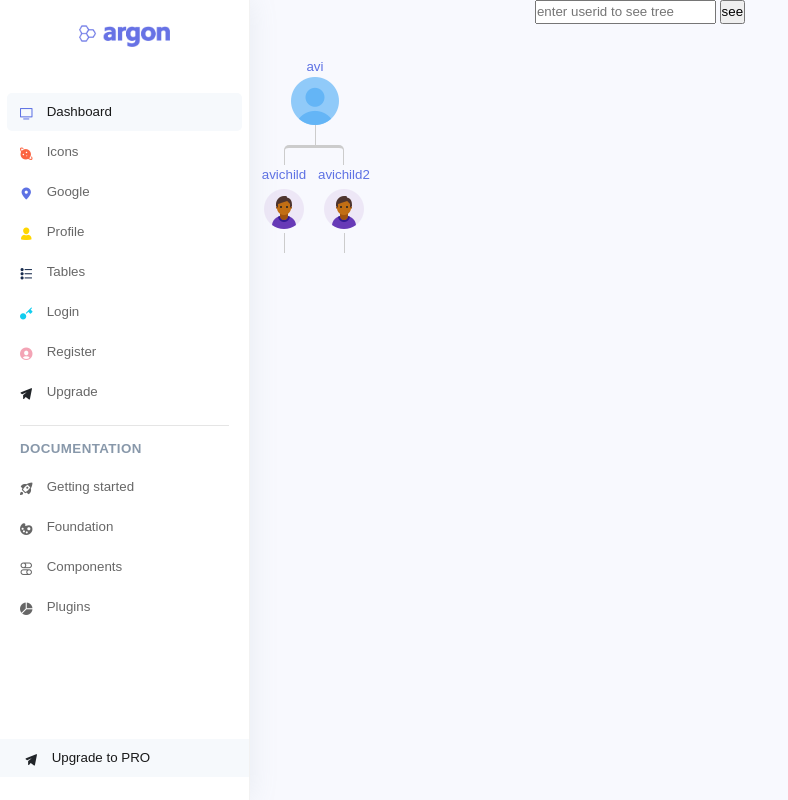
After one commit to mishtineha/MLM, a Django app: page /tree/ in a window 1280 px wide. The commit adds this page. Shown: the whole page, without its empty margins (0-788 px from the left). Run offline with Django 3.2, Linux system fonts and the light colour scheme; a user stored in the database is signed in; data comes from the database, SQL or seed files in the repository; both versions use the stored data as it was after the commit; some libraries are stand-ins or nearby versions.

Commit message:
tree page addded

```diff
--- a/project/Neha/models.py
+++ b/project/Neha/models.py
@@ -13,20 +13,23 @@ class Profile(models.Model):
     pan_card = models.IntegerField()
 
     def __str__(self):
-        return self.first_name
+        return self.user.username
 
 
 def post_save_member(sender, instance, created, *args, **kwargs):
     if created:
+        print("in post_save_member")
         try:
             Profile.objects.create(user=instance, email=instance.email)
         except:
             pass
 
 
-post_save.connect(post_save_member, sender=User)
+# post_save.connect(post_save_member, sender=User)
 
 class Tree(models.Model):
     parent = models.ForeignKey(Profile, on_delete=models.CASCADE)
-    sub_tree = models.ManyToManyField('self', symmetrical=False)
+    sub_tree = models.ManyToManyField('self', symmetrical=False,blank=True)
+    def __str__(self):
+        return self.parent.user.username
 # Create your models here.
--- a/project/Neha/templates/Neha/base.html
+++ b/project/Neha/templates/Neha/base.html
@@ -138,7 +138,7 @@
   <script src="{% static 'vendor/chart.js/dist/Chart.min.js'%}"></script>
   <script src="{% static 'vendor/chart.js/dist/Chart.extension.js'%}"></script>
   <!-- Argon JS -->
-  <script src="{% static 'js/argon.js?v=1.2.0'%}"></script>
+  <script src="{% static 'js/argon.js'%}"></script>
 </body>
 
 </html>
--- /dev/null
+++ b/project/Neha/templates/Neha/base_tree.html
@@ -0,0 +1,23 @@
+
+{% load static %}
+{% load details %}
+<li>
+<!-- <div class="col mx-auto">-->
+<!--        <div class="text-center"> -->
+    <a href="#" data-toggle="tooltip" data-original-title="ParentId:{{ node.parent|parent_id }},Amount:{{ node.parent|calculate_commission }},Child:{{ node.parent|No_of_child }}">
+            {{node.parent }}
+            <br>
+            <img src="{% static 'img/icons/common/profile2.png' %}">
+</a>
+<!--        </div>-->
+    {%if node.sub_tree %}
+<!--        <div class="row" id="tree">-->
+    <ul>
+         {%for ch in node.sub_tree.all %}
+              {%with node=ch template_name="Neha/base_tree.html" %}
+                   {%include template_name%}
+              {%endwith%}
+         {%endfor%}
+    </ul>
+    {%endif%}
+        </li>
--- /dev/null
+++ b/project/Neha/templates/Neha/tree.html
@@ -0,0 +1,134 @@
+
+{% extends 'Neha/base.html' %}
+{% block content %}
+{% load static %}
+{% load details %}
+<style>
+* {
+margin: 0;
+padding: 0;
+font-family:sans-serif,Arial;
+font-size:10pt;
+}
+.tree {
+white-space: nowrap;
+min-width: 1000px;
+min-height:500px;
+}
+.tree ul {
+padding-top: 20px;
+position: relative;
+transition: all 0.5s;
+-webkit-transition: all 0.5s;
+-moz-transition: all 0.5s;
+}
+.tree li {
+float: left;
+text-align: center;
+list-style-type: none;
+position: relative;
+padding: 20px 5px 0 5px;
+transition: all 0.5s;
+-webkit-transition: all 0.5s;
+-moz-transition: all 0.5s;
+}
+/*We will use ::before and ::after to draw the connectors*/
+.tree li::before, .tree li::after {
+content: '';
+position: absolute;
+top: 0;
+right: 50%;
+border-top: 3px solid #ccc;
+width: 50%;
+height: 20px;
+}
+.tree li::after {
+right: auto;
+left: 50%;
+border-left: 1px solid #ccc;
+}
+/*We need to remove left-right connectors from elements without any siblings*/
+.tree li:only-child::after, .tree li:only-child::before {
+display: none;
+}
+/*Remove space from the top of single children*/
+.tree li:only-child {
+padding-top: 0;
+}
+/*Remove left connector from first child and right connector from last child*/
+.tree li:first-child::before, .tree li:last-child::after {
+border: 0 none;
+}
+/*Adding back the vertical connector to the last nodes*/
+.tree li:last-child::before {
+border-right: 1px solid #ccc;
+border-radius: 0 5px 0 0;
+-webkit-border-radius: 0 5px 0 0;
+-moz-border-radius: 0 5px 0 0;
+}
+.tree li:first-child::after {
+border-radius: 5px 0 0 0;
+-webkit-border-radius: 5px 0 0 0;
+-moz-border-radius: 5px 0 0 0;
+}
+/*Time to add downward connectors from parents*/
+.tree ul ul::before {
+content: '';
+position: absolute;
+top: 0;
+left: 50%;
+border-left: 1px solid #ccc;
+width: 0;
+height: 20px;
+}
+
+
+</style>
+
+<div class="main-content">
+     <div class="container-fluid">
+
+<div class="row">
+    <div class="col mx-auto">
+        <div class="text-center">
+            <form method="post">
+                 {% csrf_token %}
+             <input type="text" placeholder="enter userid to see tree" name="userid" value="{{ value }}">
+            <input type="submit" value="see">
+                </form>
+            <p style="color:red">
+                {{ message }}
+            </p>
+
+        </div>
+    </div>
+</div>
+<!--         <div class="row">-->
+         <div class="row">
+<div class="col"></div>
+             <div class="col mx-auto">
+             <div class="text-center">
+         <div class="tree" id="FamilyTreeDiv">
+         <ul>
+             <li>
+                 <a href="#" data-toggle="tooltip" data-original-title="ParentId:{{ tree.parent|parent_id }},Amount:{{ tree.parent|calculate_commission }},Child:{{ tree.parent|No_of_child }}">
+                     {{ tree.parent }}
+                <br>
+
+            <img src="{% static 'img/icons/common/profile.png' %}">
+                      </a>
+<ul>
+{%for node in tree.sub_tree.all %}
+    {%include "Neha/base_tree.html" %}
+{%endfor%}
+    </ul>
+             </li>
+</ul>
+         </div>
+                 </div>
+             </div>
+</div>
+
+     </div>
+</div>
+{% endblock %}
--- /dev/null
+++ b/project/Neha/templatetags/details.py
@@ -0,0 +1,37 @@
+from Neha.models import *
+from django import template
+register = template.Library()
+
+@register.filter
+def calculate_commission(username,com=100,sum=0):
+    tree = Tree.objects.get(parent__user__username = username)
+
+    if tree.sub_tree.all().count() == 0:
+        com = com * 2
+
+        return sum
+    for t in tree.sub_tree.all():
+        sum = sum + com
+    com = com/2
+    for t in tree.sub_tree.all():
+        sum = calculate_commission(t.parent.user.username,com,sum)
+    return sum
+
+@register.filter
+def No_of_child(username,count=0):
+    tree = Tree.objects.get(parent__user__username=username)
+    count += len(tree.sub_tree.all())
+    for t in tree.sub_tree.all():
+        count = No_of_child(t.parent.user.username,count)
+    return count
+
+@register.filter
+def parent_id(username):
+    tree = Tree.objects.get(parent__user__username=username)
+    try:
+        parent_tree = Tree.objects.get(sub_tree = tree)
+        return parent_tree.parent.user.username
+    except Exception as e:
+        print("===============================")
+        print(e)
+        return username
--- a/project/Neha/urls.py
+++ b/project/Neha/urls.py
@@ -2,5 +2,6 @@ from django.urls import path,include
 from .views import *
 urlpatterns = [
     path('', dashboard, name='dash'),
-    path('add-new', add_new, name='add_new')
+    path('add-new', add_new, name='add_new'),
+    path('tree/',tree,name="tree"),
 ]
--- a/project/Neha/views.py
+++ b/project/Neha/views.py
@@ -1,5 +1,6 @@
-from django.shortcuts import render,redirect
+from django.shortcuts import render,redirect,HttpResponse
 from django.contrib.auth.models import User
+from Neha.models import *
 # Create your views here.
 
 def dashboard(request):
@@ -17,3 +18,23 @@ def add_new(request):
 
 
     return render(request, 'Neha/add_new.html')
+
+def check_user(parent_username,child_username):
+    parent_tree = Tree.objects.get(parent__user__username = parent_username)
+    if parent_tree.sub_tree.filter(parent__user__username = child_username).exists() or parent_username == child_username:
+        return True
+    for tree in parent_tree.sub_tree.all():
+        if check_user(tree.parent.user.username,child_username):
+            return True
+    return False
+
+def tree(request):
+    if request.method == "POST":
+        data = request.POST['userid']
+        if not check_user(request.user.username, data):
+            tree = Tree.objects.get(parent__user=request.user)
+            return render(request, 'Neha/tree.html', {'tree': tree,'value':data,"message":"No user found"})
+        tree = Tree.objects.get(parent__user__username=data)
+        return render(request, 'Neha/tree.html', {'tree': tree,'value':data})
+    tree = Tree.objects.get(parent__user = request.user)
+    return render(request,'Neha/tree.html',{'tree':tree})
```
Also changed, not shown: project/Neha/script.py (added, +22 -0 lines), project/Neha/templatetags/__init__.py (added), project/db.sqlite3, project/static/img/icons/common/profile.png (added), project/static/img/icons/common/profile2.png (added).
